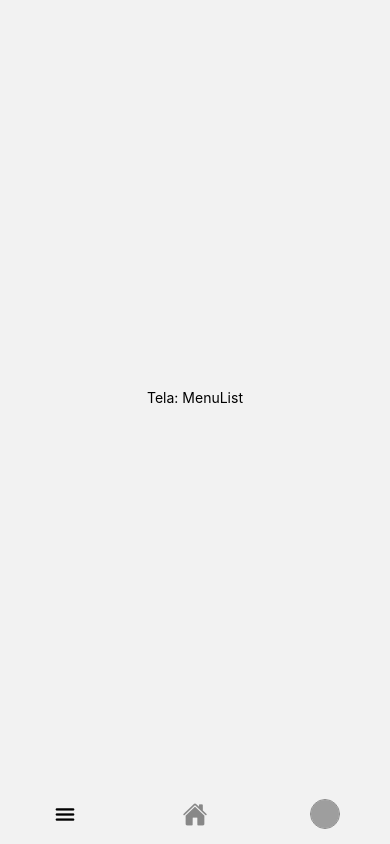
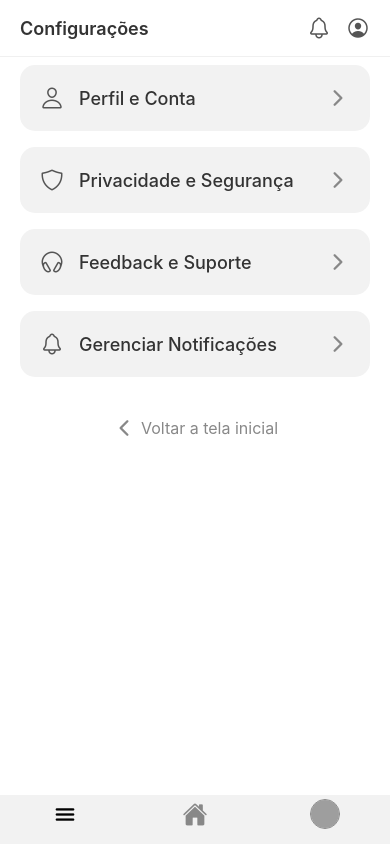
Before and after one commit to Jaogp/WorkFit, a React Native app: screen /MainApp in a window 390 px wide. Built offline with nearby package versions, Linux system fonts and the light colour scheme; grey boxes are pictures that could not be loaded.

Commit message:
inclusão da aba de configurações

```diff
--- a/package.json
+++ b/package.json
@@ -13,7 +13,7 @@
     "@react-navigation/bottom-tabs": "^7.4.7",
     "@react-navigation/native": "^7.1.17",
     "@react-navigation/native-stack": "^7.3.26",
-    "expo": "~53.0.22",
+    "expo": "^54.0.5",
     "expo-status-bar": "~2.2.3",
     "react": "19.0.0",
     "react-native": "0.79.5",
--- a/src/navigation/MainTabNavigator.jsx
+++ b/src/navigation/MainTabNavigator.jsx
@@ -7,6 +7,7 @@ import Ionicons from '@expo/vector-icons/Ionicons'; // Pacote de ícones que ins
 
 // Importe a tela de Menu
 import MenuScreen from '../screens/MenuScreen';
+import SettingsScreen from '../screens/SettingsScreen';
 
 // --- Telas de Exemplo (depois você pode criar os arquivos delas) ---
 const PlaceholderScreen = ({ route }) => (
@@ -33,8 +34,8 @@ const MainTabNavigator = () => {
       }}
     >
       <Tab.Screen
-        name="MenuList"
-        component={PlaceholderScreen} // Usando a tela de exemplo
+        name="Settings" // Mude o nome para algo mais descritivo como "Settings"
+        component={SettingsScreen} // 2. Substitua o componente de placeholder
         options={{
           tabBarIcon: ({ color, size }) => (
             <Ionicons name="menu" size={size} color={color} />
--- a/src/screens/ForgotPasswordScreen.jsx
+++ b/src/screens/ForgotPasswordScreen.jsx
@@ -40,7 +40,7 @@ const ForgotPasswordScreen = ({ navigation }) => {
       <View style={styles.content}>
         <View style={styles.header}>
           <Image
-            source={{ uri: 'https://imgur.com/gallery/logo-0v5e3KW' }}
+            source={{ uri: 'https://i.imgur.com/WXRrpYV.jpeg' }}
             style={styles.logoImage}
           />
           <Text style={styles.title}>Esqueceu sua senha?</Text>
@@ -87,8 +87,8 @@ const styles = StyleSheet.create({
     marginBottom: 20,
   },
   logoImage: {
-    width: 120,
-    height: 60,
+    width: 200,
+    height: 200,
     resizeMode: 'contain',
     marginBottom: 10,
   },
--- a/src/screens/LoginScreen.jsx
+++ b/src/screens/LoginScreen.jsx
@@ -41,13 +41,12 @@ const LoginScreen = ({ navigation }) => {
       <View style={styles.mainContent}>
         <View style={styles.header}>
            <Image
-            source={{ uri: 'https://imgur.com/a/0v5e3KW' }}
+            source={{ uri: 'https://i.imgur.com/WXRrpYV.jpeg' }}
             style={styles.logoImage}
           />
           <Text style={styles.logoText}>WORKFIT</Text>
         </View>
 
-        <Text style={styles.prompt}>Coloque o e-mail para entrar</Text>
 
         <TextInput
           style={styles.input}
@@ -115,8 +114,8 @@ const styles = StyleSheet.create({
     marginBottom: 30,
   },
   logoImage: {
-    width: 150,
-    height: 75,
+    width: 200,
+    height: 200,
     resizeMode: 'contain',
     marginBottom: 15,
   },
--- a/src/screens/RegisterScreen.jsx
+++ b/src/screens/RegisterScreen.jsx
@@ -47,7 +47,7 @@ const RegisterScreen = ({ navigation }) => {
       <ScrollView contentContainerStyle={styles.scrollView}>
         <View style={styles.header}>
           <Image
-            source={{ uri: 'https://imgur.com/gallery/logo-0v5e3KW' }}
+            source={{ uri: 'https://i.imgur.com/WXRrpYV.jpeg' }}
             style={styles.logoImage}
           />
           <Text style={styles.logoText}>Crie sua conta</Text>
@@ -134,8 +134,8 @@ const styles = StyleSheet.create({
     marginBottom: 20,
   },
   logoImage: {
-    width: 120,
-    height: 60,
+    width: 200,
+    height: 200,
     resizeMode: 'contain',
     marginBottom: 10,
   },
--- /dev/null
+++ b/src/screens/SettingsScreen.jsx
@@ -0,0 +1,136 @@
+// src/screens/SettingsScreen.js
+
+import React from 'react';
+import {
+  SafeAreaView,
+  View,
+  Text,
+  TouchableOpacity,
+  StyleSheet,
+  ScrollView,
+  StatusBar,
+} from 'react-native';
+import Ionicons from '@expo/vector-icons/Ionicons';
+
+// Componente reutilizável para cada item de configuração
+const SettingsItem = ({ iconName, title, onPress }) => {
+  return (
+    <TouchableOpacity style={styles.menuItem} onPress={onPress}>
+      <View style={styles.itemContent}>
+        <Ionicons name={iconName} size={24} color="#555" style={styles.itemIcon} />
+        <Text style={styles.menuItemText}>{title}</Text>
+      </View>
+      <Ionicons name="chevron-forward-outline" size={24} color="#888" />
+    </TouchableOpacity>
+  );
+};
+
+const SettingsScreen = ({ navigation }) => {
+  return (
+    <SafeAreaView style={styles.container}>
+      <StatusBar barStyle="dark-content" />
+
+      {/* Cabeçalho */}
+      <View style={styles.header}>
+        <Text style={styles.headerTitle}>Configurações</Text>
+        <View style={styles.headerIcons}>
+          <Ionicons name="notifications-outline" size={24} color="#555" style={styles.bellIcon} />
+          {/* A imagem de perfil pode ser um ícone ou um componente de imagem real */}
+          <Ionicons name="person-circle-outline" size={24} color="#555" />
+        </View>
+      </View>
+
+      {/* Lista de Opções */}
+      <ScrollView>
+        <SettingsItem
+          title="Perfil e Conta"
+          iconName="person-outline"
+          onPress={() => alert('Navegar para Perfil e Conta')}
+        />
+        <SettingsItem
+          title="Privacidade e Segurança"
+          iconName="shield-outline"
+          onPress={() => alert('Navegar para Privacidade e Segurança')}
+        />
+        <SettingsItem
+          title="Feedback e Suporte"
+          iconName="headset-outline"
+          onPress={() => alert('Navegar para Feedback e Suporte')}
+        />
+        <SettingsItem
+          title="Gerenciar Notificações"
+          iconName="notifications-outline"
+          onPress={() => alert('Navegar para Gerenciar Notificações')}
+        />
+
+        {/* Botão de voltar */}
+        <TouchableOpacity style={styles.backButton} onPress={() => navigation.goBack()}>
+          <Ionicons name="chevron-back-outline" size={24} color="#888" />
+          <Text style={styles.backButtonText}>Voltar a tela inicial</Text>
+        </TouchableOpacity>
+      </ScrollView>
+    </SafeAreaView>
+  );
+};
+
+const styles = StyleSheet.create({
+  container: {
+    flex: 1,
+    backgroundColor: '#fff',
+  },
+  header: {
+    flexDirection: 'row',
+    justifyContent: 'space-between',
+    alignItems: 'center',
+    paddingVertical: 15,
+    paddingHorizontal: 20,
+    borderBottomWidth: 1,
+    borderBottomColor: '#f0f0f0',
+  },
+  headerTitle: {
+    fontSize: 18,
+    fontWeight: '600',
+    color: '#333',
+  },
+  headerIcons: {
+    flexDirection: 'row',
+  },
+  bellIcon: {
+    marginRight: 15,
+  },
+  menuItem: {
+    backgroundColor: '#f2f2f2',
+    padding: 20,
+    borderRadius: 15,
+    marginHorizontal: 20,
+    marginVertical: 8,
+    flexDirection: 'row',
+    justifyContent: 'space-between',
+    alignItems: 'center',
+  },
+  itemContent: {
+    flexDirection: 'row',
+    alignItems: 'center',
+  },
+  itemIcon: {
+    marginRight: 15,
+  },
+  menuItemText: {
+    fontSize: 18,
+    fontWeight: '500',
+    color: '#333',
+  },
+  backButton: {
+    flexDirection: 'row',
+    alignItems: 'center',
+    justifyContent: 'center',
+    marginTop: 30,
+  },
+  backButtonText: {
+    fontSize: 16,
+    color: '#888',
+    marginLeft: 5,
+  },
+});
+
+export default SettingsScreen;
```
Also changed, not shown: 1 other file (tests, documents, lock files or other folders).
